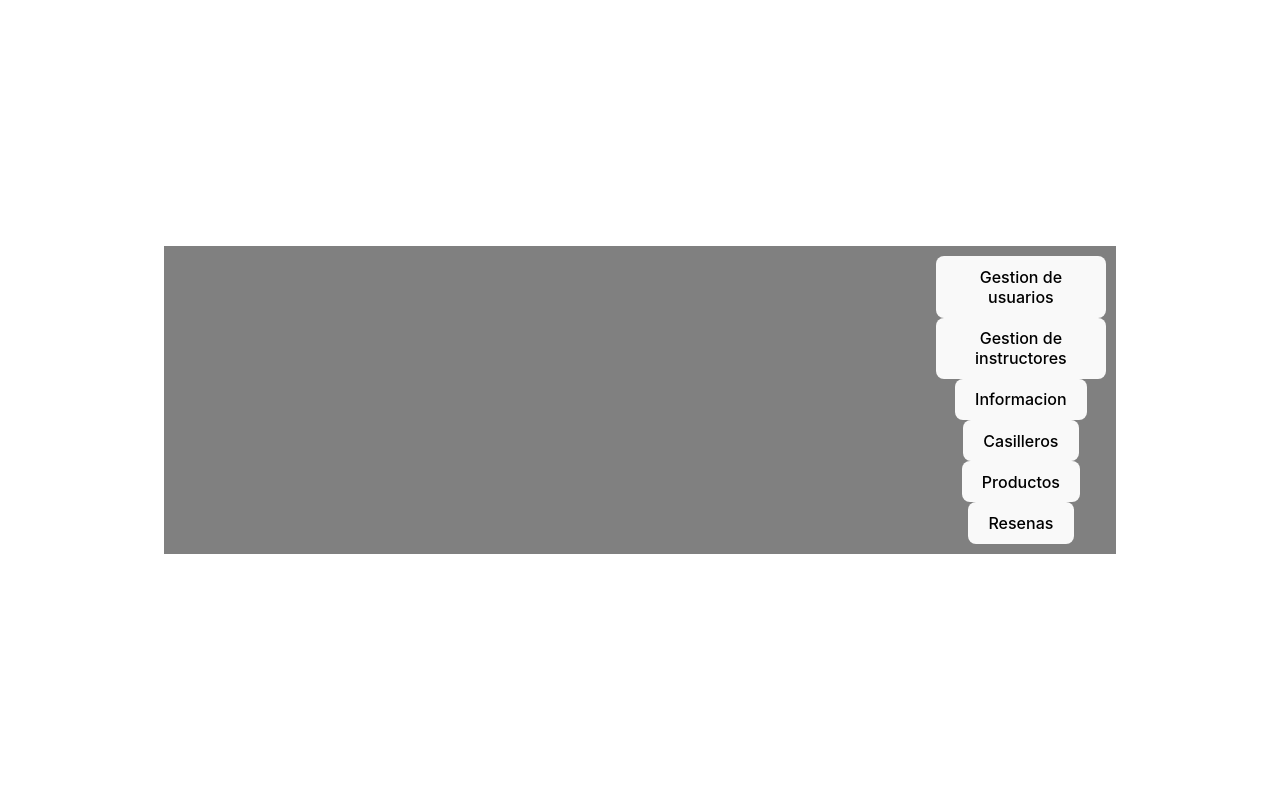
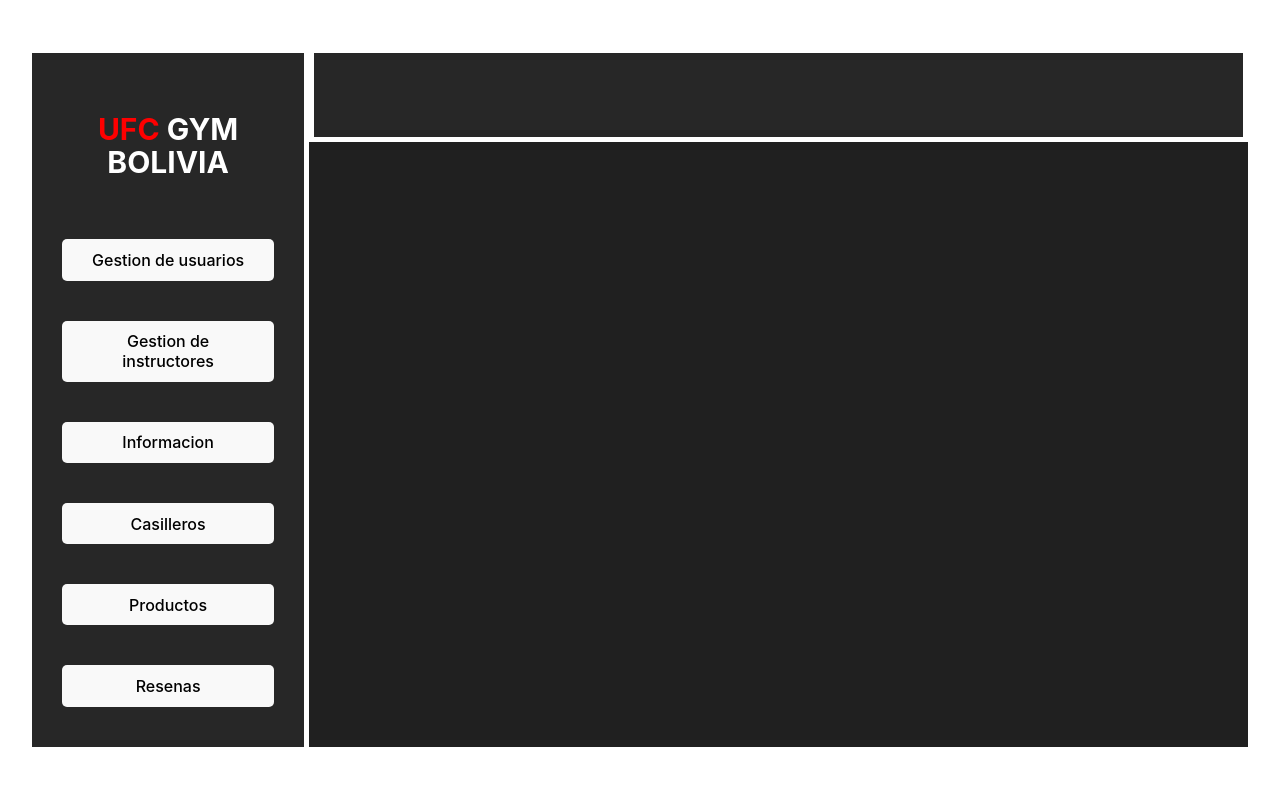
Before and after one commit to yerk00/Front-end, a React (Vite) app: page /Home in a window 1280 px wide. Shown: the top 786 px of the page. Built offline with nearby package versions, Linux system fonts and the light colour scheme.

Commit message:
dirrecionamiento de modulo

```diff
--- a/src/App.jsx
+++ b/src/App.jsx
@@ -23,13 +23,13 @@ function App() {
       <Routes>
         <Route path="/Registro" element={<PageRegister/>} />
         <Route path="/Home" element={<Home/>} />
-        <Route path="/Login" element={<PageLogin/>} />
- {/*        <Route path="/Gestion" element={<Gestion/>} />
+
+         <Route path="/Gestion" element={<Gestion/>} />
         <Route path="/Instructores" element={<Instructores/>} />
         <Route path="/Informacion" element={<Informacion/>} />
         <Route path="/Casilleros" element={<Casilleros/>} />
         <Route path="/Productos" element={<Productos/>} />
-        <Route path="/Instructores" element={<Instructores/>} /> */}
+        <Route path="/Resenas" element={<Resenas/>} />
 
 
         <Route path="/" element={
--- a/src/Home.css
+++ b/src/Home.css
@@ -1,13 +1,51 @@
-.navbar{
-    background-color: rgba(0, 0, 0, 0.499);
-    position: sticky;
-    top: 0;
-    right: 0;
-    padding: 10px;
-    padding-left: 80%;
 
-    /* position: relative; */
+body{
+    display: flex;
+    margin: 0;
+    padding: 0;
+    flex-direction: row;
+    height: 100vh;
 }
-.navbar button {
-    margin-left: 10px;
+#root{
+    margin: 0%;
+    display: flex;
+    flex: 1;
+}
+.HomeBar{
+    display: flex;
+    flex: 1;
+    background-color: #202020;
+}
+.TopHomeBar{
+    background-color: #272727;
+    height: 12%;
+    width: 80%;
+    border-bottom: 5px solid white;
+    border-left: 5px solid white;
+    border-right: 5px solid white;
+}
+.Homenavbar{
+  width: 20%;
+  background-color: #272727;
+  padding: 20px;
+  display: flex;
+  flex-direction: column;
+  justify-content: flex-start;
+  align-items: flex-start;
+  border-right: 5px solid white;
+}
+.Homenavbar button {
+    display: block;
+    text-decoration: none;
+    border-radius: 5px;
+    margin: 20px 10px;
+    width: calc(100% - 20px);
   }
+  .Homenavbar h1{
+    color: white;
+    font-size: 30px;
+    margin: 40px 0px;
+  }
+  .Homenavbar span{
+    color: red;
+  }
--- a/src/Home.jsx
+++ b/src/Home.jsx
@@ -5,7 +5,9 @@ import './Home.css'
 export default function Home() {
     const navigate = useNavigate();
     return (
-        <div className='navbar'>
+        <div className='HomeBar'>
+            <div className='Homenavbar'>
+                <h1> <span>UFC </span>GYM BOLIVIA</h1>
                 <button onClick={() => navigate('/Gestion')}>Gestion de usuarios</button>
                 <button onClick={() => navigate('/Instructores')}>Gestion de instructores</button>
                 <button onClick={() => navigate('/Informacion')}>Informacion</button>
@@ -13,5 +15,8 @@ export default function Home() {
                 <button onClick={() => navigate('/Productos')}>Productos</button>
                 <button onClick={() => navigate('/Resenas')}>Resenas</button>
             </div>
+            <div className='TopHomeBar'>
+            </div>
+        </div>
     );
 }
--- a/src/Modulos/Casilleros.css
+++ b/src/Modulos/Casilleros.css
@@ -2,28 +2,24 @@
     display: flex;
     flex-direction: column;
     background-color: black;
+    width: 100%;
+    height: 100%;
 }
 
 .textmodulos{
 color: wheat;
-
 font-family: HelveticaNeueCyr;
 font-style: normal;
 font-weight: 400;
 line-height: 77%;
 }
-.estrella {
-    display: inline-block;
-    width: 0;
-    height: 0;
-    margin: 20px;
-    border-right: 20px solid transparent;
-    border-bottom: 40px solid #fecd00;
-    border-left: 20px solid transparent;
-    position: relative;
-  }
+
 .lineanegra{
     width: 100%;
   height: 2px;
   background-color:wheat ;
 }
+.fotomodulos img{
+  width: 500px;
+  height: 300px;
+}
--- a/src/Modulos/Casilleros.jsx
+++ b/src/Modulos/Casilleros.jsx
@@ -1,13 +1,15 @@
 import React from 'react'
+import Home from '../Home'
 import './Casilleros.css'
 export const Casilleros = () => {
   return (
+    <div>
+
       <div className='casilleros'>
         <div className='gradiente'></div>
          <h1 className='textmodulos'>Bienvenido a la pagina de reserva de casilleros</h1>
         <div className='lineanegra'></div>
         <div className='textmodulos'>
-
           <h1>RESERVA DE CASILLEROS</h1>
         </div>
         <div className='fotomodulos'>
@@ -15,7 +17,7 @@ export const Casilleros = () => {
         </div>
         <div className='lineanegra'></div>
          <h1 className='textmodulos'>Gracias por reservar</h1>
-
+      </div>
     </div>
   )
 }
```
Lines whose indentation alone changed are shown as unchanged.
